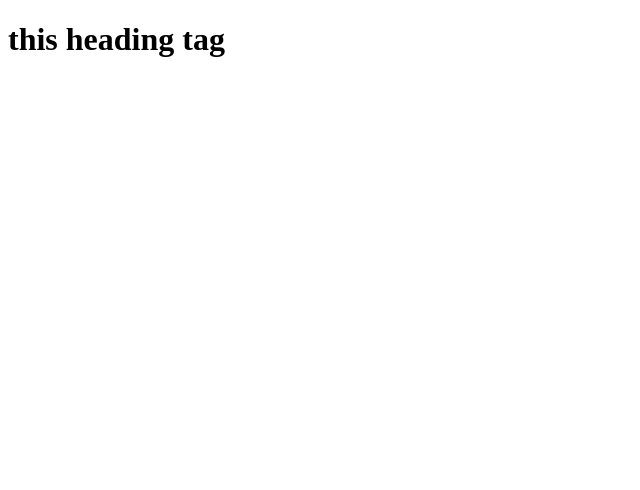
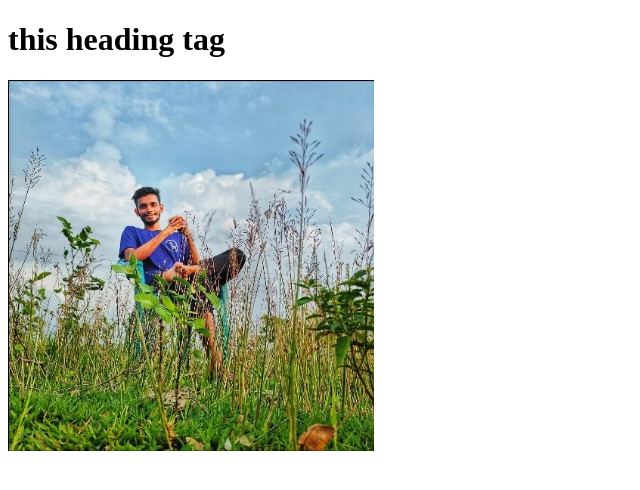
Before and after one commit to oonik/my-fourth-repo, a plain HTML site: page index.html in a window 1280 px wide. Shown: the whole page, without its empty margins (0-640 px from the left). Drawn offline with Linux system fonts and the light colour scheme.

Commit message:
added aaaaaa

```diff
--- a/index.html
+++ b/index.html
@@ -8,5 +8,6 @@
 </head>
 <body>
      <h1>this heading tag</h1>
+     <img src="aaaaaa.jpg" alt="">
 </body>
 </html>
```
Also changed, not shown: aaaaaa.jpg (added).
